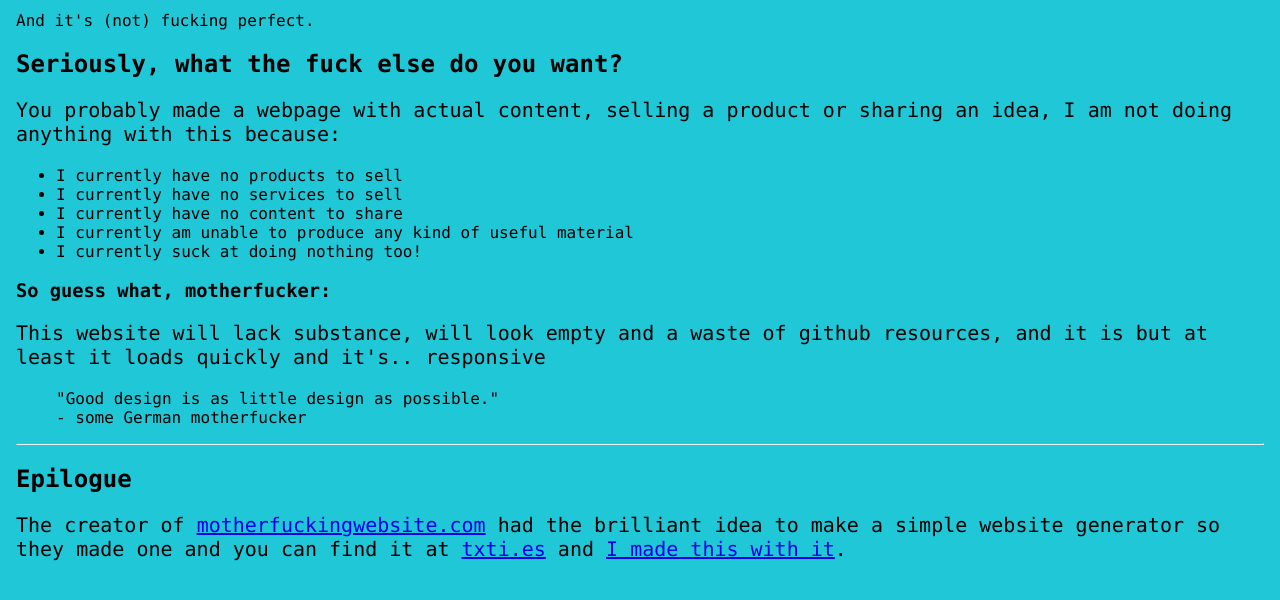
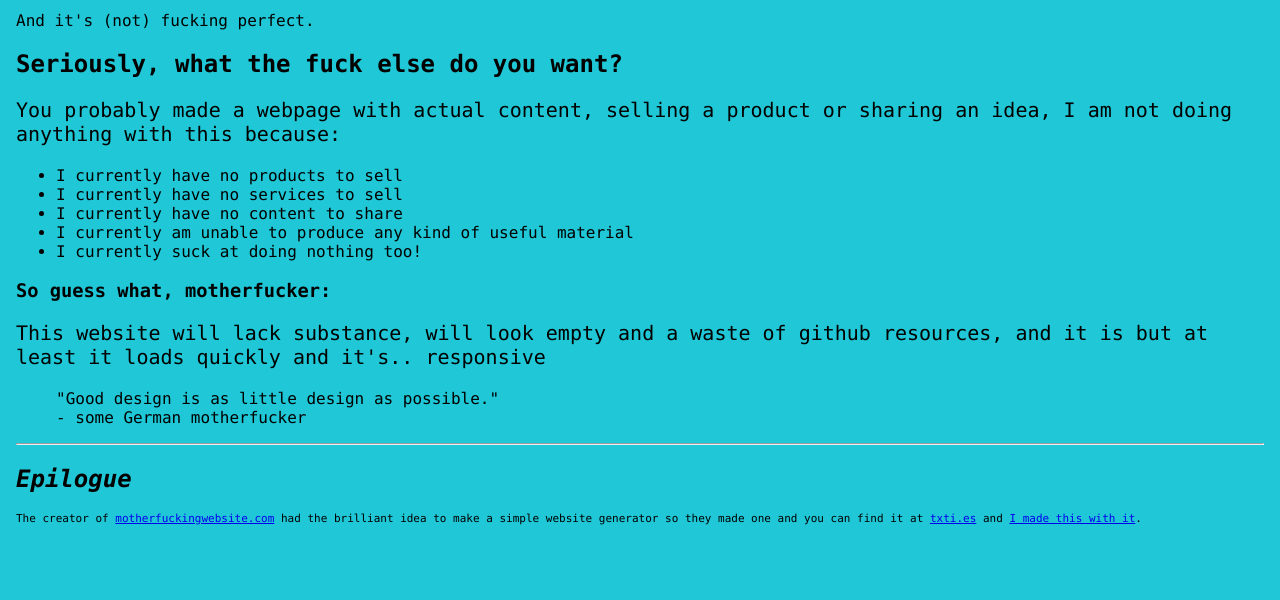
Before and after one commit to tzae/tzae.github.io, a plain HTML site: page index.html in a window 1280 px wide. Shown: the part 130-730 px from the top of the page. Drawn offline with Linux system fonts and the light colour scheme.

Commit message:
changes+rick

```diff
--- a/index.html
+++ b/index.html
@@ -35,8 +35,7 @@
 
     <hr>
 
-    <h2>Epilogue</h2>
-    <p>The creator of <a href="https://motherfuckingwebsite.com/">motherfuckingwebsite.com</a> had the brilliant idea to make a simple website generator so they made one and you can find it at  <a href="http://txti.es/">txti.es</a> and <a href="/txti-es.html">I made this with it</a>.</p>
-
+    <i><h2>Epilogue</h2></i>
+<p style="font-size: 11px;">The creator of <a href="https://motherfuckingwebsite.com/">motherfuckingwebsite.com</a> had the brilliant idea to make a simple website generator so they made one and you can find it at  <a href="http://txti.es/">txti.es</a> and <a href="/txti-es.html">I made this with it</a>.</p>
 
 </body></html>
```
Also changed, not shown: 1 other file.
